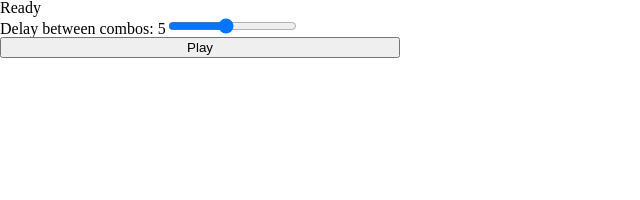
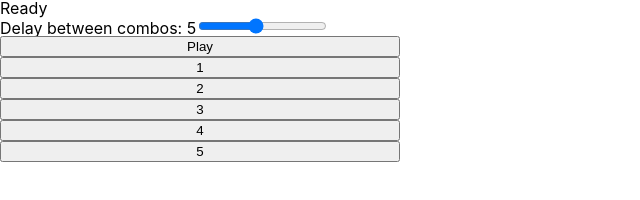
Before and after one commit to Yihwan/boxing-bot, a Gatsby site: page / in a window 1280 px wide. Shown: the whole page, without its empty margins (0-640 px from the left). Built offline with nearby package versions, Linux system fonts and the light colour scheme; Gatsby itself is replaced by a stand-in of ours.

Commit message:
debug ios

```diff
--- a/src/components/coach/index.js
+++ b/src/components/coach/index.js
@@ -92,6 +92,10 @@ class Coach extends React.Component {
           <button onClick={this.stopTimer}>Pause</button> :
           <button onClick={this.startTimer}>Play</button>
         }
+
+        {Object.values(this.state.comboCountMap).map((clip, idx) => (
+          <button key={idx} onClick={() => { new Audio(clip).play() }}>{idx + 1}</button>
+        ))}
       </CoachContainer>
     );
   }
--- a/src/components/layout/baseStyles.css
+++ b/src/components/layout/baseStyles.css
@@ -0,0 +1,3 @@
+body {
+  font-family:  -apple-system,BlinkMacSystemFont,"Segoe UI",Roboto,Oxygen-Sans,Ubuntu,Cantarell,"Helvetica Neue",sans-serif;
+}
--- a/src/styles/constants/typography/index.js
+++ b/src/styles/constants/typography/index.js
@@ -25,6 +25,7 @@ const FONT_SIZE = {
 const FONT_FAMILY = {
   primary: 'serif',
   secondary: 'mono',
+  system: "-apple-system, BlinkMacSystemFont, 'Segoe UI', Roboto, Helvetica, Arial, sans-serif, 'Apple Color Emoji', 'Segoe UI Emoji', 'Segoe UI Symbol'",
 }
 
 const displayStyle = css`
```
